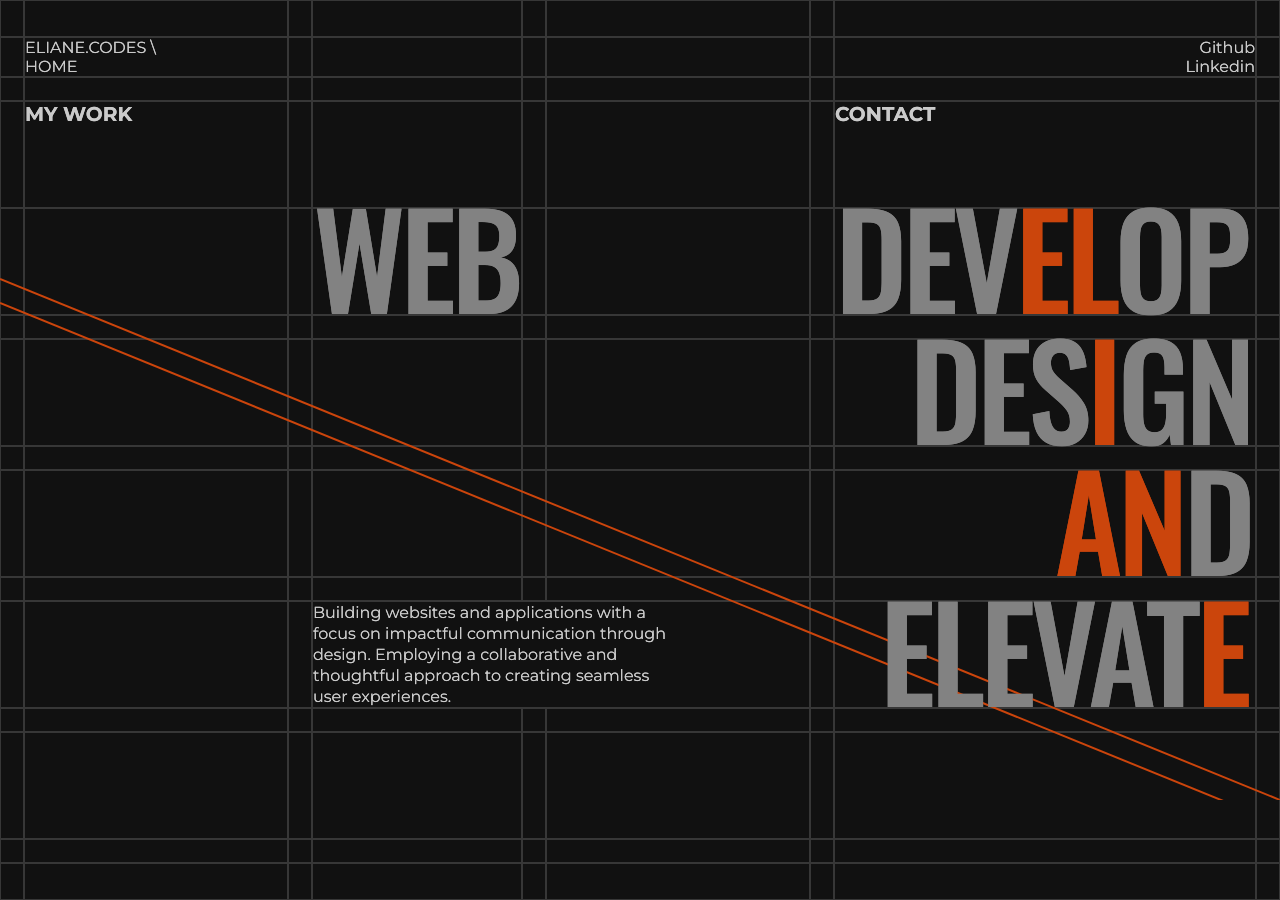
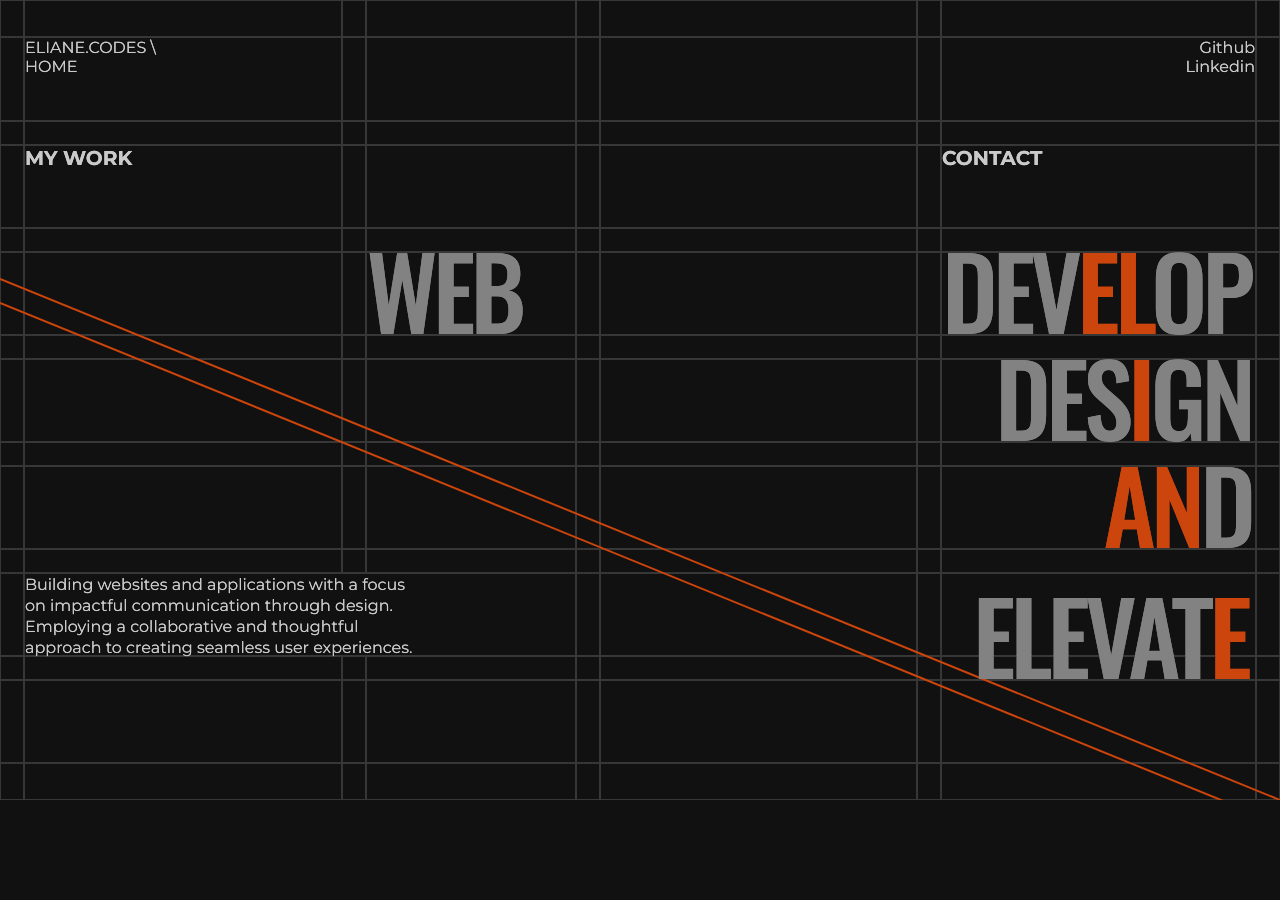
Before and after one commit to ElianeV/eliane.codes, a Next.js app: page / in a window 1280 px wide. After the commit the page ends 800 px from the top, so only its background shows below. Built offline with nearby package versions, Linux system fonts and the light colour scheme.

Commit message:
Adjust font size, line height, rearrange content in grid

```diff
--- a/app/components/grid-tablet.js
+++ b/app/components/grid-tablet.js
@@ -163,7 +163,7 @@ function GridTablet({ infront }) {
       <div
         className={`${
           infront ? styles.bordertransparent : styles.borderdelay5
-        } ${styles.tagline} ${oswald.className}`}
+        } ${styles.taglineTablet} ${oswald.className}`}
       >
         WEB
       </div>
@@ -179,7 +179,7 @@ function GridTablet({ infront }) {
       <div
         className={`${
           infront ? styles.bordertransparent : styles.borderdelay6
-        } ${styles.tagline} ${oswald.className}`}
+        } ${styles.taglineTablet} ${oswald.className}`}
         style={{ paddingRight: "8px" }}
       >
         DEV<span style={{ color: "#CB450C" }}>EL</span>OP
@@ -244,7 +244,7 @@ function GridTablet({ infront }) {
       <div
         className={`${
           infront ? styles.bordertransparent : styles.borderdelay7
-        } ${styles.tagline} ${oswald.className}`}
+        } ${styles.taglineTablet} ${oswald.className}`}
         style={{ textAlign: "right", paddingRight: "4px" }}
       >
         DES<span style={{ color: "#CB450C" }}>I</span>GN
@@ -309,7 +309,7 @@ function GridTablet({ infront }) {
       <div
         className={`${
           infront ? styles.bordertransparent : styles.borderdelay8
-        } ${styles.tagline} ${oswald.className}`}
+        } ${styles.taglineTablet} ${oswald.className}`}
         style={{ textAlign: "right", paddingRight: "4px" }}
       >
         <span style={{ color: "#CB450C" }}>AN</span>D
@@ -354,26 +354,27 @@ function GridTablet({ infront }) {
         className={infront ? styles.bordertransparent : styles.borderdelay2}
       ></div>
       <div
-        className={infront ? styles.bordertransparent : styles.borderdelay8}
-      ></div>
-      <div
-        className={infront ? styles.bordertransparent : styles.borderdelay4}
-      ></div>
-      <div
         className={`${styles.biography} ${
           infront ? styles.bordertransparent : styles.borderdelay6
         }`}
       >
-        <div style={{ maxWidth: "370px" }}>
+        <div style={{ maxWidth: "400px" }}>
           Building websites and applications with a focus on impactful
           communication through design. Employing a collaborative and thoughtful
           approach to creating seamless user experiences.
         </div>
       </div>
       <div
+        className={infront ? styles.bordertransparent : styles.borderdelay4}
+      ></div>
+
+      <div
         className={`${styles.biography} ${
           infront ? styles.bordertransparent : styles.borderdelay6
         }`}
+      ></div>
+      <div
+        className={infront ? styles.bordertransparent : styles.borderdelay8}
       ></div>
       <div
         className={`${styles.biography} ${
@@ -386,8 +387,12 @@ function GridTablet({ infront }) {
       <div
         className={`${
           infront ? styles.bordertransparent : styles.borderdelay7
-        } ${styles.tagline} ${oswald.className}`}
-        style={{ textAlign: "right", paddingRight: "8px" }}
+        } ${styles.taglineTablet} ${oswald.className}`}
+        style={{
+          textAlign: "right",
+          paddingRight: "8px",
+          gridArea: "tagline",
+        }}
       >
         ELEVAT<span style={{ color: "#CB450C" }}>E</span>
       </div>
--- a/app/page.module.css
+++ b/app/page.module.css
@@ -43,8 +43,8 @@
   display: grid;
   height: 100vh;
 
-  grid-template-columns: 24px 1fr 24px 210px 24px 1fr 24px 422px 24px;
-  grid-template-rows: 37px 1fr 24px 107px 107px 24px 107px 24px 107px 24px 107px 24px 107px 24px 37px;
+  grid-template-columns: 24px 1fr 24px 210px 24px 1fr 24px 315px 24px;
+  grid-template-rows: 37px 1fr 24px 83px 24px 83px 24px 83px 24px 83px 24px 83px 24px 83px 37px;
   grid-template-areas:
     ". . . . . . . . ."
     ". . . . . . . . ."
@@ -56,8 +56,8 @@
     ". . . . . . . . ."
     ". . . . . . . . ."
     ". . . . . . . . ."
-    ". . . bio bio bio . . ."
     ". . . . . . . . ."
+    ". bio bio bio . . . tagline ."
     ". . . . . . . . ."
     ". . . . . . . . ."
     ". . . . . . . . .";
@@ -87,6 +87,13 @@
 .tagline {
   font-size: 130px;
   line-height: 94px;
+  font-weight: 500;
+  letter-spacing: -5px;
+  color: #828282;
+}
+.taglineTablet {
+  font-size: 100px;
+  line-height: 120px;
   font-weight: 500;
   letter-spacing: -5px;
   color: #828282;
```
